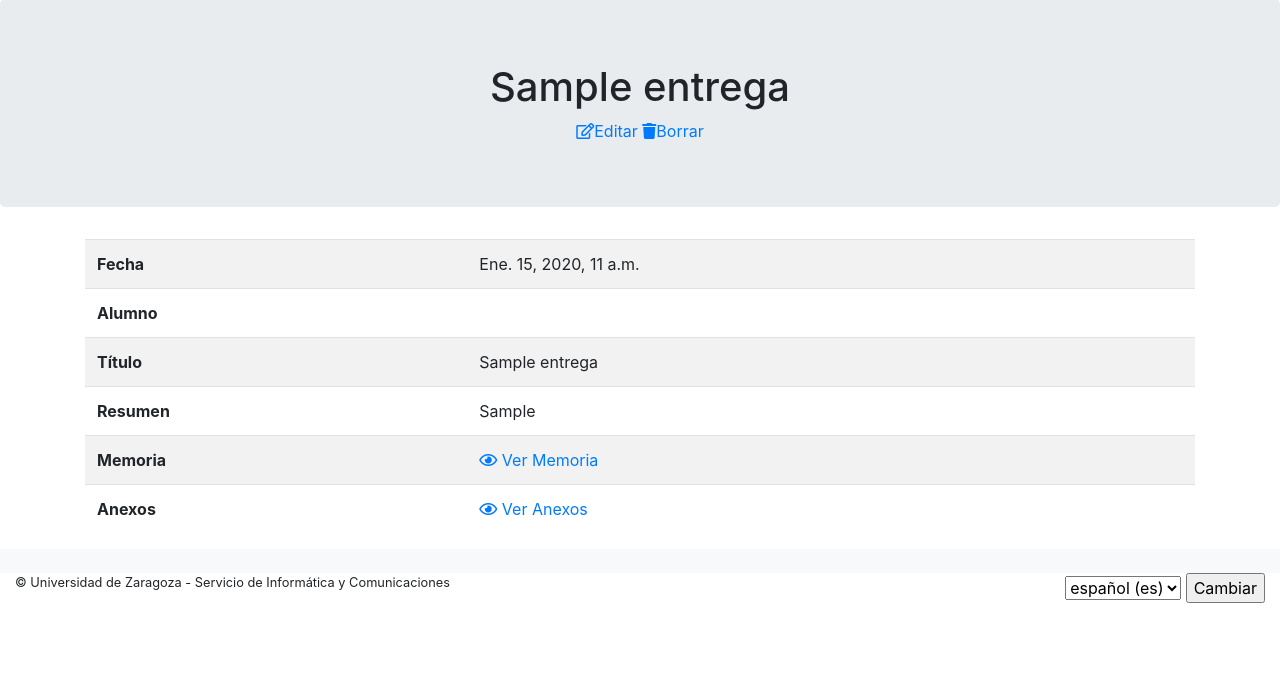
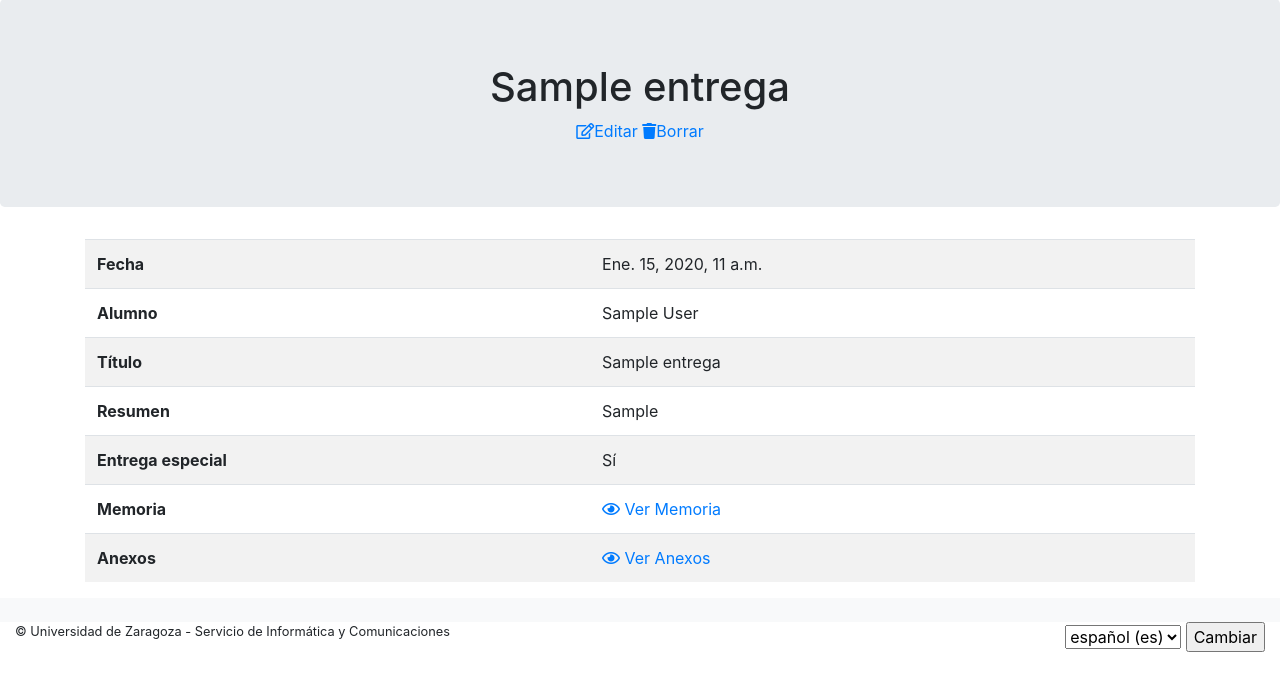
Before and after one commit to miguel-martin/django-test, a Django app: page /entregas/1/ in a window 1280 px wide. Shown: the part 91-782 px from the top of the page. Run offline with Django 3.2, Linux system fonts and the light colour scheme; tables that the repository leaves empty hold one stand-in row (values such as "Sample post"); some libraries are stand-ins or nearby versions.

Commit message:
Remove Terminos from the Entrega Model and add the field to the EntregaForm, there is no point in storing this value in database

```diff
--- a/envio/forms.py
+++ b/envio/forms.py
@@ -2,6 +2,7 @@ from django.forms import ModelForm, Textarea
 from .models import Entrega, Persona
 from django.contrib.auth.models import User
 from django.utils.translation import gettext as _
+from django import forms
 
 class EntregaForm(ModelForm):
     """ Modela un formulario para realizar Entregas """
@@ -10,9 +11,12 @@ class EntregaForm(ModelForm):
     #    super(Entrega_Form, self).__init__(*args, **kwargs)
     #    self.fields['matricula'].queryset =  Matricula.objects.filter(nip=request.nip)
 
+    terminos = forms.BooleanField(required=True, help_text=_('Debes aceptar los Términos y Condiciones para poder realizar la Entrega'))
+
+
     class Meta:
         model = Entrega
-        fields = ['matricula', 'titulo', 'resumen', 'notas', 'entrega_material_adicional', 'memoria', 'anexos', 'terminos']
+        fields = ['matricula', 'titulo', 'resumen', 'notas', 'entrega_material_adicional', 'memoria', 'anexos']
         widgets = {'resumen': Textarea(attrs={'cols': 80, 'rows': 15}),
                    'notas': Textarea(attrs={'cols': 80, 'rows': 10})
                 }
--- a/envio/models.py
+++ b/envio/models.py
@@ -149,7 +149,6 @@ class Entrega(models.Model):
     #ToDo director(es) delegado(s)
     #Todo departamento as manytomanyfield
     #ToDo license public or restricted
-    terminos = models.BooleanField(default=False, blank=False, help_text=_('Debes aceptar los Términos y Condiciones para poder realizar la Entrega'))
     matricula = models.ForeignKey(Matricula, on_delete=models.CASCADE)
     fecha = models.DateTimeField(auto_now=True)
     memoria = models.FileField(upload_to=user_upload_memoria_directory_path)
--- a/envio/templates/envio/entrega_detail.html
+++ b/envio/templates/envio/entrega_detail.html
@@ -19,7 +19,7 @@
         </tr>
         <tr>
           <th>{% trans "Alumno" %}</th>
-            <td>{{ entrega.matricula.persona.nombre }} {{ entrega.matricula.persona.apellidos }}</td>
+            <td>{{ entrega.matricula.persona.user.first_name }} {{ entrega.matricula.persona.user.last_name }}</td>
         </tr>
         <tr>
           <th>{% trans "Título" %}</th>
@@ -28,6 +28,16 @@
         <tr>
           <th>{% trans "Resumen" %}</th>
             <td>{{ entrega.resumen }}</td>
+        </tr>
+        <tr>
+          <th>{% trans "Entrega especial" %}</th>
+            <td>
+              {% if entrega.entrega_material_adicional %}
+                {% trans "Sí" %}
+              {% else %}
+                {% trans "No" %}
+              {% endif %}
+            </td>
         </tr>
         <tr>
           <th>{% trans "Memoria" %}</th>
```
Also changed, not shown: envio/migrations/0009_remove_entrega_terminos.py (added).
